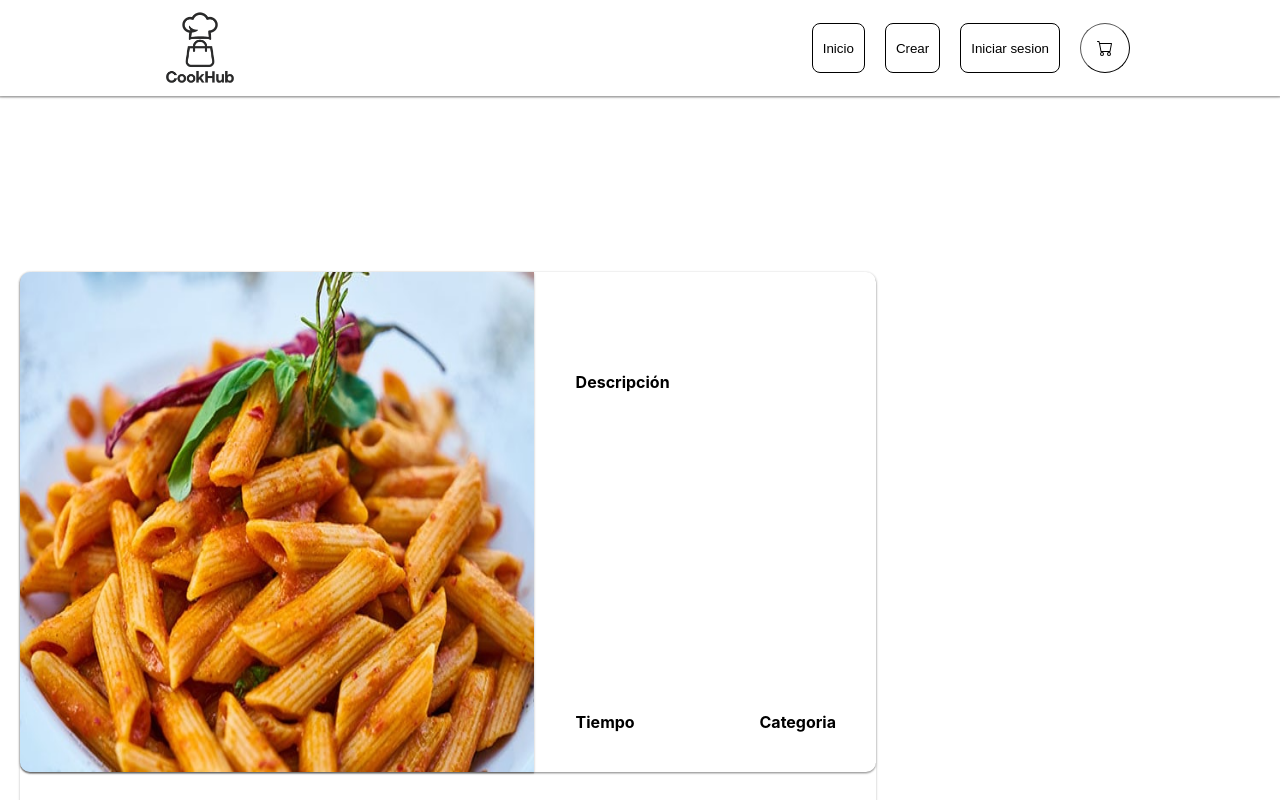
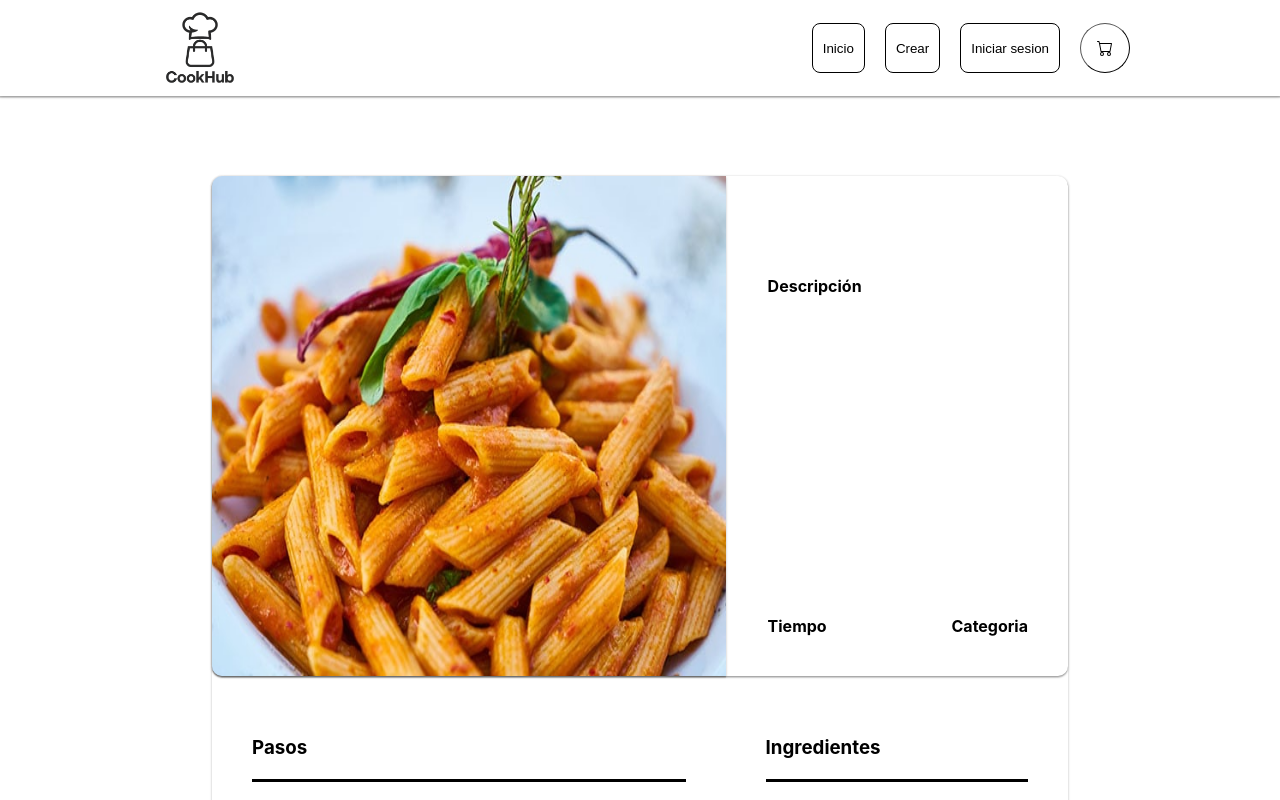
Before and after one commit to PANAMA-TEC/SEMESTRAL-lX-1LS244, a React (Vite) app: page /detail_recipe in a window 1280 px wide. Shown: the top 800 px of the page. Built offline with nearby package versions, Linux system fonts and the light colour scheme.

Commit message:
eliminando los margin top de las pantallas

```diff
--- a/src/screens/App/index.css
+++ b/src/screens/App/index.css
@@ -4,7 +4,11 @@
   flex-direction: column;
   height: 100vh;
   width: 100vw;
+
+
   justify-content: start;
+  align-items: center;
+
   /* border-style: solid; */
 
 }
--- a/src/screens/DetailRecipe/index.css
+++ b/src/screens/DetailRecipe/index.css
@@ -1,5 +1,5 @@
 .DetailRecipe{
-  margin-top: 12vh;
+
   padding: 20px;
   width: 70vw;
   display: flex;
```
